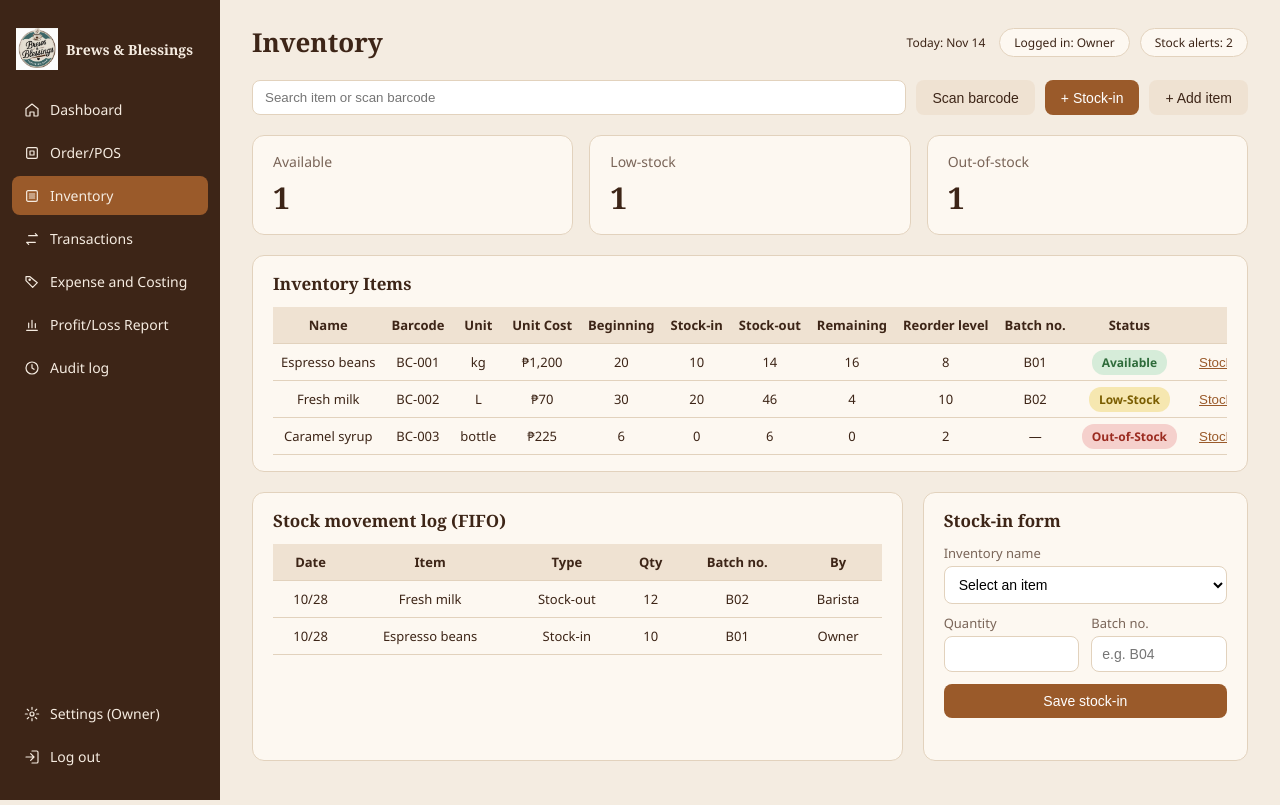
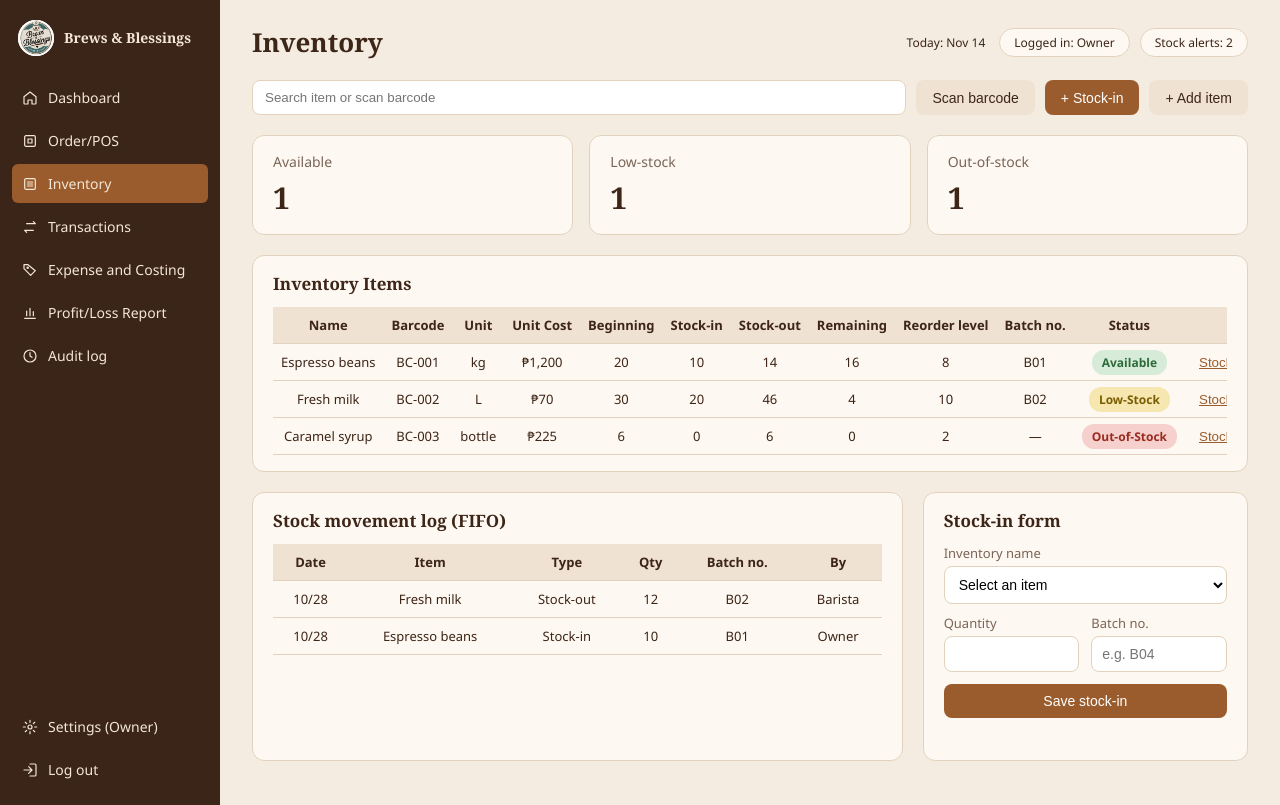
Before and after one commit to Lillian0201/Brews_Blessings, a plain HTML site: page Inventory/Inventory.html in a window 1280 px wide. Drawn offline with Linux system fonts and the light colour scheme.

Commit message:
Align inventory sidebar with shared navigation
Co-authored-by: Copilot <223556219+Copilot@users.noreply.github.com>

```diff
--- a/Inventory/Inventory.css
+++ b/Inventory/Inventory.css
@@ -1,6 +1,6 @@
 :root {
-  --sidebar: #3d2517;
-  --active: #9a5a2a;
+  --sidebar: #3b2518;
+  --active: #9a5c2c;
   --bg: #f4ece1;
   --card: #fdf8f1;
   --text: #3d2517;
@@ -25,37 +25,35 @@ body {
 /* Sidebar */
 .sidebar {
   width: 220px;
+  flex-shrink: 0;
   background: var(--sidebar);
-  color: #f5ebe0;
+  color: #f3e6d6;
   display: flex;
   flex-direction: column;
-  padding: 20px 12px;
-  position: sticky;
-  top: 0;
-  height: 100vh;
-  overflow-y: auto;
+  gap: 4px;
+  padding: 16px 12px;
 }
 .brand {
   display: flex;
   align-items: center;
-  gap: 8px;
-  font-family: Georgia, serif;
-  font-size: 14px;
-  font-weight: bold;
+  gap: 10px;
+  font: 700 14px/1.45 Georgia, serif;
   white-space: nowrap;
-  padding: 8px 4px 20px;
+  padding: 4px 6px 18px;
 }
-.brand img { width: 42px; height: 42px; object-fit: contain; flex: 0 0 42px; }
+.brand img { width: 36px; height: 36px; object-fit: cover; flex: 0 0 36px; border-radius: 50%; background: #fff; }
+.sidebar nav, .sidebar-bottom { display: flex; flex-direction: column; gap: 4px; }
+.sidebar nav { flex: 1; }
 .sidebar nav a, .sidebar-bottom a {
   display: flex;
   align-items: center;
   gap: 10px;
-  color: #f5ebe0;
+  color: inherit;
   text-decoration: none;
-  padding: 10px 12px;
-  border-radius: 8px;
-  margin-bottom: 4px;
+  padding: 10px;
+  border-radius: 6px;
   font-size: 14px;
+  transition: background .2s;
 }
 .sidebar-icon {
   width: 16px;
@@ -67,7 +65,7 @@ body {
   stroke-linecap: round;
   stroke-linejoin: round;
 }
-.sidebar nav a:hover { background: rgba(255,255,255,0.08); }
+.sidebar nav a:hover, .sidebar-bottom a:hover { background: rgba(255,255,255,0.12); }
 .sidebar nav a.active { background: var(--active); }
 .sidebar-bottom { margin-top: auto; }
 
@@ -136,8 +134,14 @@ button.link { background: none; border: none; color: var(--active); cursor: poin
 .msg.error { color: var(--out-fg); }
 
 @media (max-width: 900px) {
-  .layout { flex-direction: column; }
-  .sidebar { width: 100%; height: auto; position: static; flex-direction: row; flex-wrap: wrap; }
-  .sidebar-bottom { margin-top: 0; display: flex; gap: 8px; }
   .cards, .bottom-grid { grid-template-columns: 1fr; }
 }
+
+@media (max-width: 760px) {
+  .layout { flex-direction: column; }
+  .sidebar { width: 100%; flex-direction: row; flex-wrap: wrap; }
+  .sidebar nav, .sidebar-bottom { flex-direction: row; flex-wrap: wrap; }
+  .sidebar nav { flex: 1 1 100%; }
+  .sidebar nav a, .sidebar-bottom a { width: auto; }
+  .sidebar-bottom { margin-top: 0; }
+}
```
